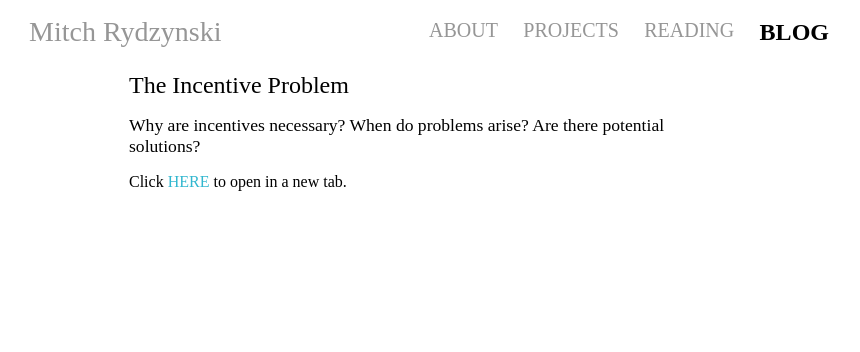
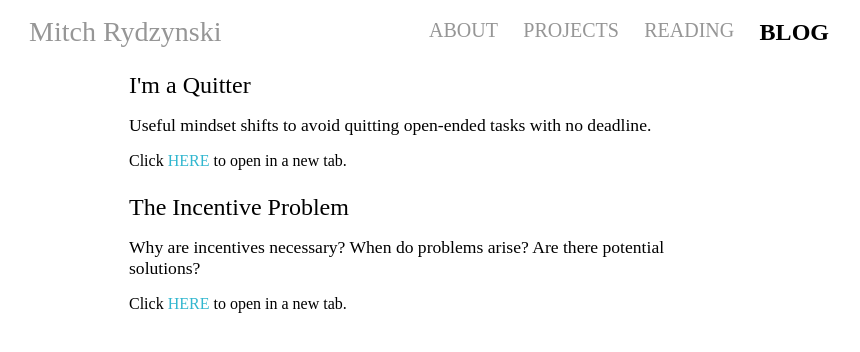
Before and after one commit to rydzynskim/rydzynskim.github.io, a React app: page /#/blog in a window 1280 px wide. Shown: the top 352 px of the page, without its empty margins (211-1071 px from the left). Built offline with nearby package versions, Linux system fonts and the light colour scheme; the HTML template or start-up script is replaced by a standard one.

Commit message:
Added new blog about avoiding temptation to quit

```diff
--- a/src/pages/blog/page.tsx
+++ b/src/pages/blog/page.tsx
@@ -67,6 +67,11 @@ function Blog(): React.ReactElement {
     <div className={classes.container}>
       <div className={classes.blogsContainer}>
         <BlogPost
+          title="I'm a Quitter"
+          link="https://docs.google.com/document/d/1W47rs_Zi1a9iMhIRT9IlBQzcReL6CW5TBAHksxVnVPU/edit?usp=sharing"
+          description="Useful mindset shifts to avoid quitting open-ended tasks with no deadline."
+        />
+        <BlogPost
           title="The Incentive Problem"
           link="https://docs.google.com/document/d/1IXiwVmyyNem1cbsGfw8HeZxKDxl5h9YRf7dCzj7cpPM/edit?usp=sharing"
           description="Why are incentives necessary? When do problems arise? Are there potential solutions?"
```
Also changed, not shown: 1 other file (tests, documents, lock files or other folders).
